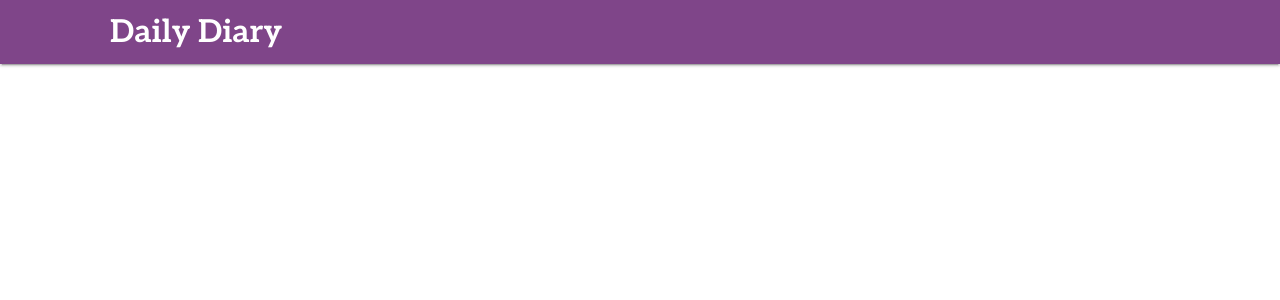
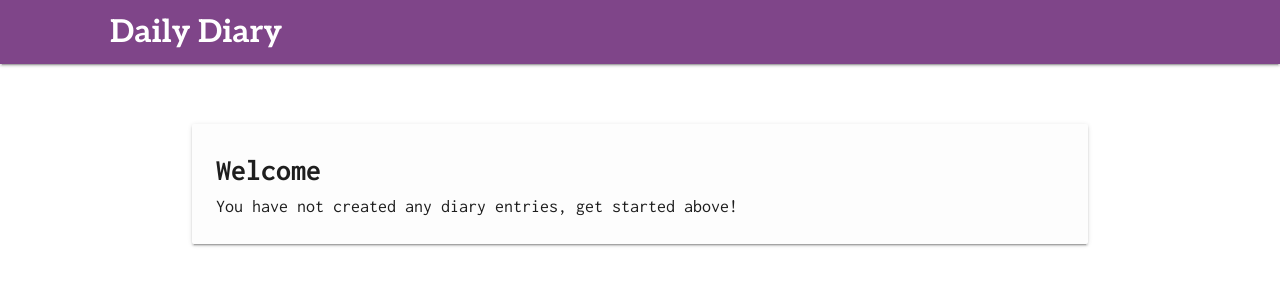
Before and after one commit to bbudron/DailyDiary, a React (Create React App) app in the folder client/: page /days in a window 1280 px wide. Shown: the top 300 px of the page. Built offline with nearby package versions, Linux system fonts and the light colour scheme; no server answers.

Commit message:
Displays response if user does not have any entries

```diff
--- a/client/src/components/days/DayList.js
+++ b/client/src/components/days/DayList.js
@@ -15,6 +15,7 @@ class DayList extends Component {
   }
 
   renderDays() {
+    if(!(Object.keys(this.props.days).length === 0)) {
       return map(this.props.days, day => {
         if(!Array.isArray(day)) {
           return (
@@ -43,6 +44,22 @@ class DayList extends Component {
           );
         } else return null;
       });
+    } else {
+      return (
+        <div className="card darken-1 horizontal">
+          <div className="card-stacked">
+            <div className="card-content">
+              <span className="cards-title">
+                Welcome
+              </span>
+              <p className="cards-body">
+                You have not created any diary entries, get started above!
+              </p>
+            </div>
+          </div>
+        </div>
+      )
+    }
   }
 
   render() {
```
Lines whose indentation alone changed are shown as unchanged.
